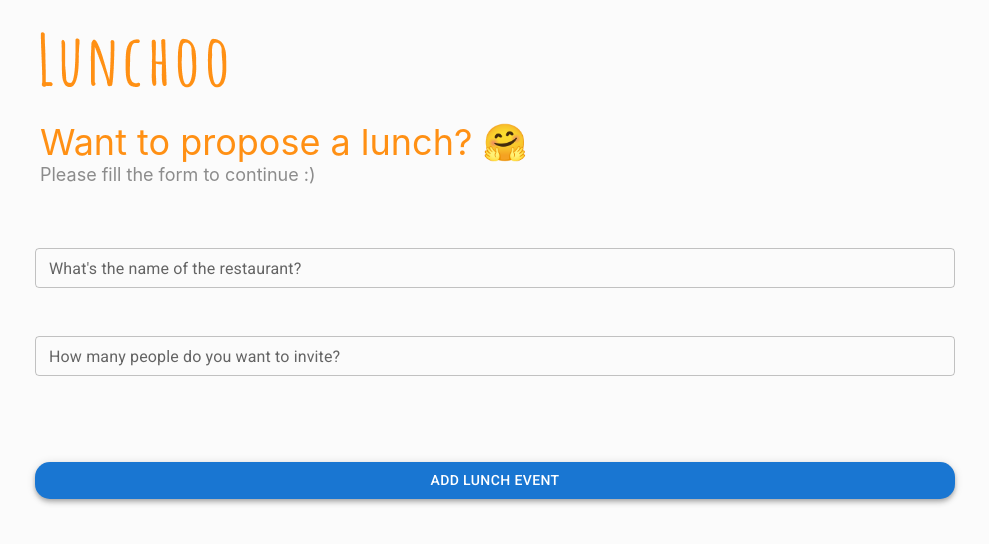
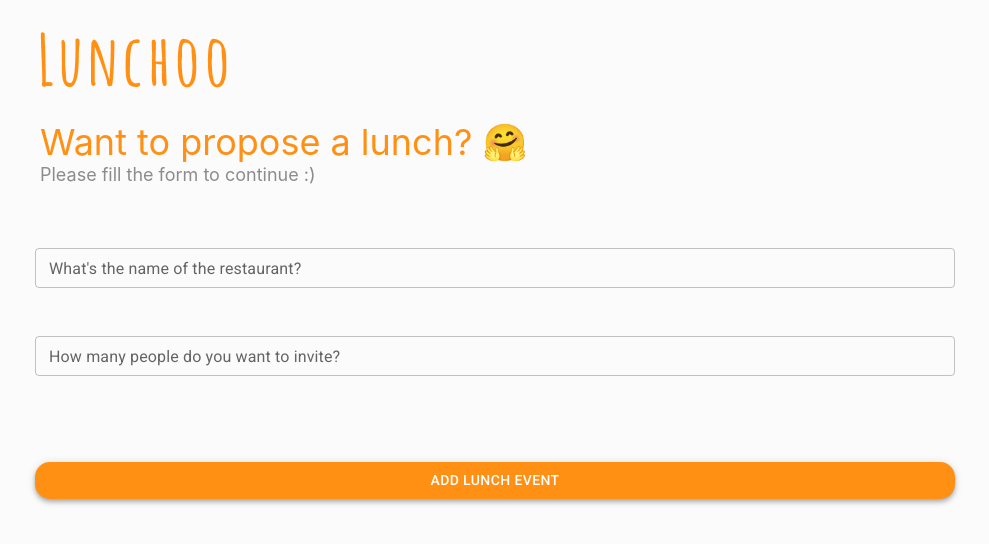
Before and after one commit to killmat21/lunchoo, a React (Create React App) app in the folder frontend/: page /create-lunch in a window 1280 px wide. In both pictures the pointer is over the button "ADD LUNCH EVENT". Shown: the top 544 px of the page, without its empty margins (145-1134 px from the left). Built offline with nearby package versions, Linux system fonts and the light colour scheme.

Commit message:
hover button orange

```diff
--- a/frontend/src/Inscription/Inscription.css
+++ b/frontend/src/Inscription/Inscription.css
@@ -21,6 +21,10 @@
     position: unset !important;
 }
 
+.validationButton:hover {
+    background: #FF9014 !important;
+}
+
 .MuiPaper-root {
     margin-right: 20px !important;
 }
```
